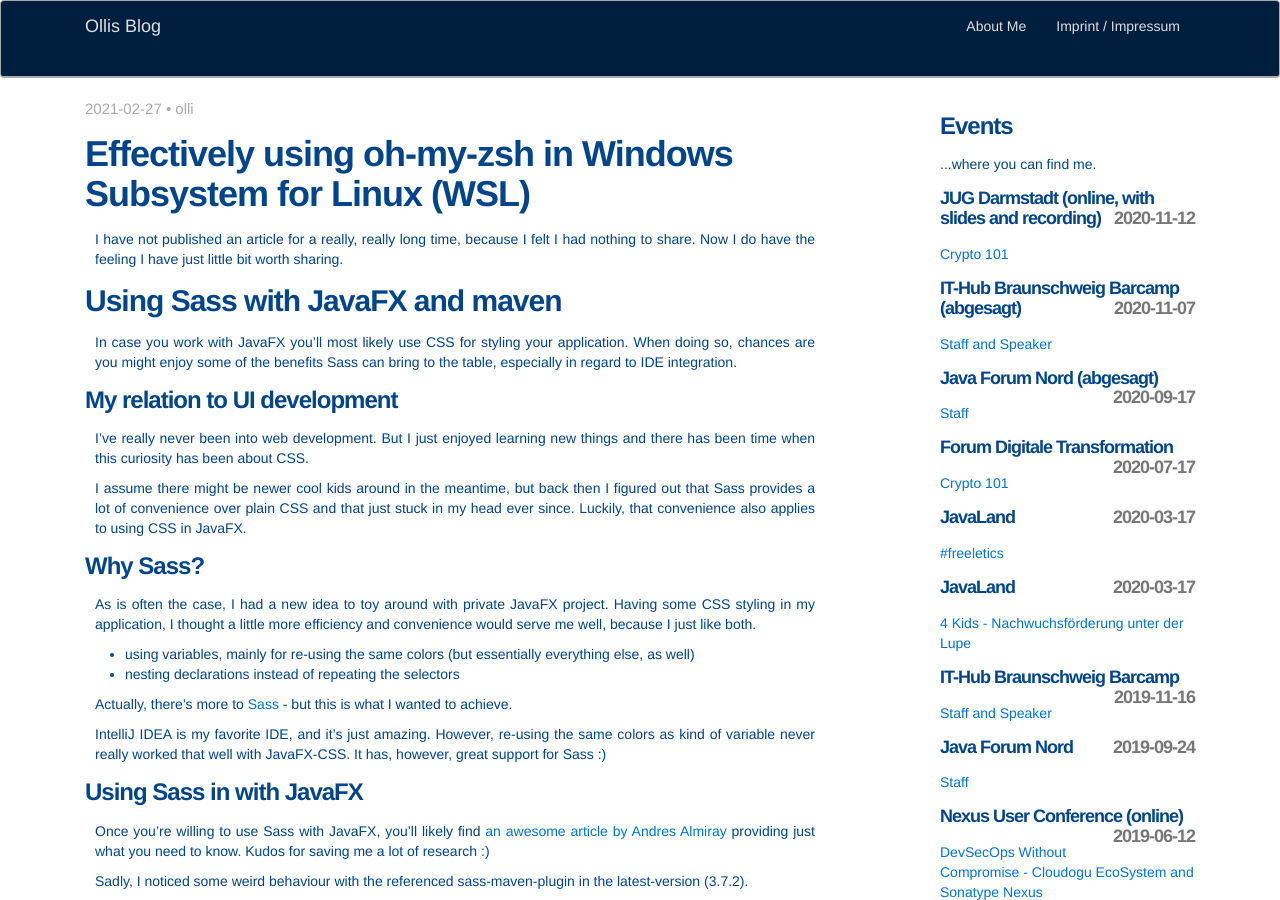
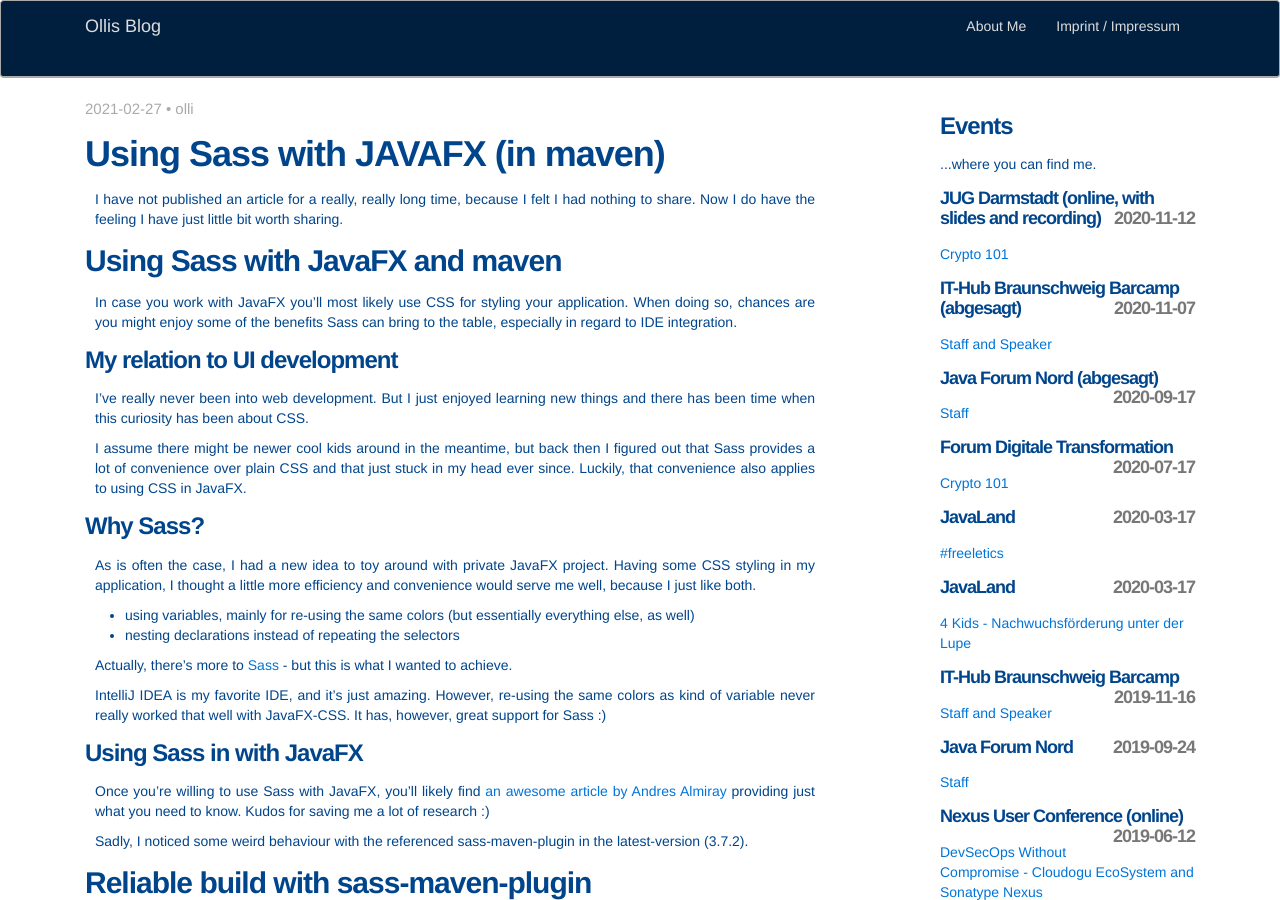
Before and after one commit to omilke/omilke.github.io, a Jekyll site: the page built from _posts/2021-02-27-using-sas-with-javafx.md, in a window 1280 px wide and 900 px high. Built offline with Jekyll 4.4.1, drawn with Linux system fonts in a browser that asks for light colours.

Commit message:
update article title

```diff
--- a/_posts/2021-02-27-using-sas-with-javafx.md
+++ b/_posts/2021-02-27-using-sas-with-javafx.md
@@ -1,6 +1,6 @@
 ---
 layout: post
-title:  "Effectively using oh-my-zsh in Windows Subsystem for Linux (WSL)"
+title:  "Using Sass with JAVAFX (in maven)"
 date:   2021-02-27 09:00:00
 categories: practical, tools
 tags: [Maven, UI, JavaFX]
```
